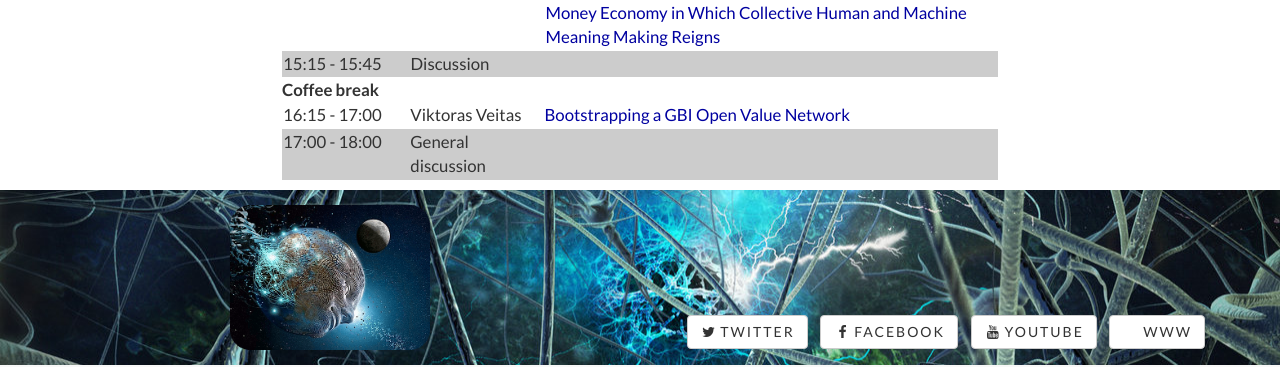
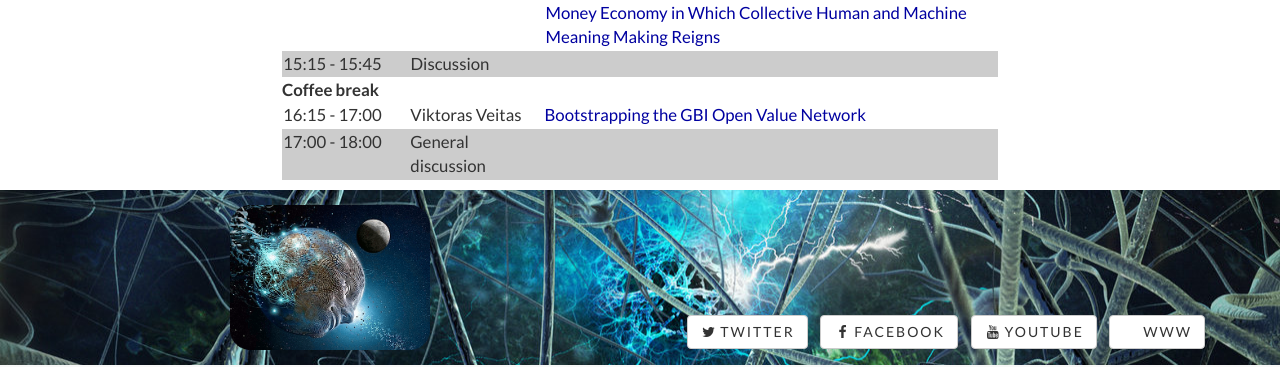
Before and after one commit to globalbraininstitute/onet, a Jekyll site: the page built from pages/schedule.markdown, in a window 1280 px wide and 1062 px high. Shown: the part 545-912 px from the top of the window. Built offline with Jekyll 4.4.1, drawn with Linux system fonts in a browser that asks for light colours; nearby versions of some CDN libraries; library files that are not in the unit come from our copies; comment, search, counter and statistics services are not loaded.

Commit message:
added favicon and corrected an error in schedule

```diff
--- a/_includes/head.html
+++ b/_includes/head.html
@@ -21,6 +21,8 @@
     <link href="{{ relative }}font-awesome-4.1.0/css/font-awesome.min.css" rel="stylesheet" type="text/css">
     <link href="http://fonts.googleapis.com/css?family=Lato:300,400,700,300italic,400italic,700italic" rel="stylesheet" type="text/css">
 
+    <link rel="shortcut icon" type="image/png" href="{{site.baseurl}}/img/gbiovn_logo.png">
+
     <!-- HTML5 Shim and Respond.js IE8 support of HTML5 elements and media queries -->
     <!-- WARNING: Respond.js doesn't work if you view the page via file:// -->
     <!--[if lt IE 9]>
--- a/pages/schedule.markdown
+++ b/pages/schedule.markdown
@@ -28,5 +28,5 @@
 
 |<strong>Coffee break</strong>|
 
-|16:15 - 17:00| Viktoras Veitas | <a href="{{site.baseurl}}/speakers/vveitas/">Bootstrapping a GBI Open Value Network</a>|
+|16:15 - 17:00| Viktoras Veitas | <a href="{{site.baseurl}}/speakers/vveitas/">Bootstrapping the GBI Open Value Network</a>|
 |17:00 - 18:00 | General discussion | |
```
Also changed, not shown: img/gbiovn_logo.png.
